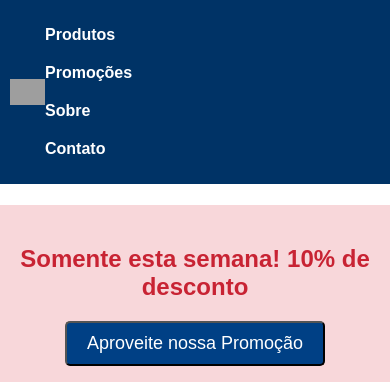
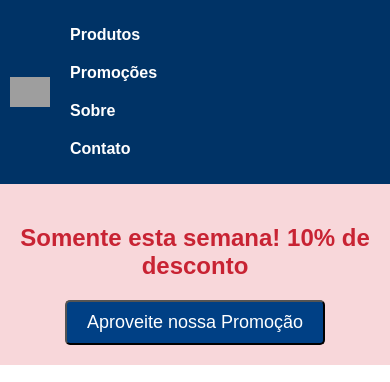
Before and after one commit to Sitestree/rjessence.github.io, a PHP site: page / in a window 390 px wide. Shown: the top 382 px of the page. Run offline with PHP 8.4, Linux system fonts and the light colour scheme; grey boxes are pictures that could not be loaded.

Commit message:
Update style.css

```diff
--- a/style.css
+++ b/style.css
@@ -11,27 +11,27 @@ header {
     padding: 10px;
     display: flex;
     align-items: center;
-    justify-content: space-between; /* Ajusta layout corretamente */
+    justify-content: space-between;
     position: relative;
 }
 
 /* Centralizando a logo */
 .logo-container {
-    flex-grow: 1; /* Permite que a logo ocupe o espaço do meio */
-    display: flex;
-    justify-content: center; /* Mantém a logo centralizada */
+    position: absolute;
+    left: 50%;
+    transform: translateX(-50%);
 }
 
 .logo {
-    width: 50px; /* Reduzindo tamanho da logo */
+    width: 60px;
     height: auto;
 }
 
-/* Navegação à esquerda */
+/* Navegação alinhada à esquerda */
 nav {
     display: flex;
-    justify-content: flex-start; /* Mantendo alinhado à esquerda */
-    flex-grow: 1; /* Ocupa espaço na esquerda */
+    justify-content: flex-start;
+    flex-grow: 1;
 }
 
 nav ul {
@@ -39,6 +39,7 @@ nav ul {
     display: flex;
     gap: 20px;
     padding: 0;
+    margin-left: 20px;
 }
 
 nav ul li {
@@ -55,8 +56,10 @@ nav ul li a {
 .icon-group {
     display: flex;
     gap: 15px;
-    justify-content: flex-end; /* Mantendo ícones alinhados à direita */
-    flex-grow: 1; /* Permite ocupar espaço na direita */
+    position: absolute;
+    right: 20px;
+    top: 50%;
+    transform: translateY(-50%);
 }
 
 .icon-group a {
@@ -116,24 +119,24 @@ nav ul li a {
 /* Responsividade */
 @media (max-width: 768px) {
     .logo {
-        width: 40px;
+        width: 50px;
     }
 
     .icon-group {
-        justify-content: center; /* Ajusta os ícones corretamente */
+        right: 10px;
     }
 }
 
 @media (max-width: 480px) {
     .logo {
-        width: 35px;
+        width: 40px;
+    }
+
+    .icon-group {
+        right: 5px;
     }
 
     nav ul {
-        flex-direction: column; /* Ajuste melhor para telas menores */
-    }
-
-    .icon-group {
-        justify-content: center;
+        flex-direction: column;
     }
 }
```
